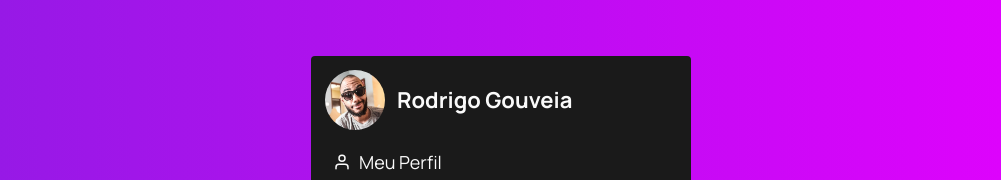
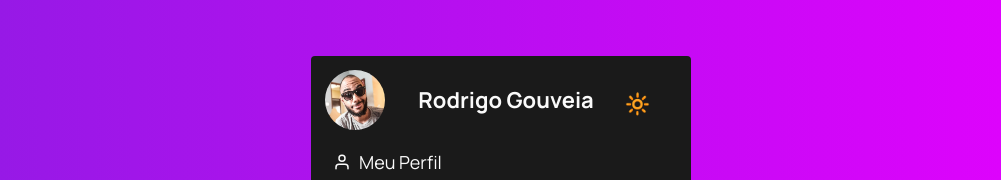
Before and after one commit to rodrigoge/ui-card-profile, a React (Vite) app: page / in a window 1280 px wide. Shown: the part 139-319 px from the top of the page, without its empty margins (139-1140 px from the left). Built offline with nearby package versions, Linux system fonts and the light colour scheme.

Commit message:
fix toggle switch

```diff
--- a/src/App.tsx
+++ b/src/App.tsx
@@ -1,6 +1,7 @@
 import Card from "./components/Card"
 import Header from "./components/Header"
 import Items from "./components/Items"
+import SwitchToggleTheme from "./components/SwitchToggleTheme"
 
 import './styles.scss'
 
@@ -8,7 +9,9 @@ function App() {
   return (
     <div className="App">
       <Card>
-        <Header />
+        <Header>
+          <SwitchToggleTheme />
+        </Header>
         <Items />
       </Card>
     </div>
--- a/src/components/Header/index.tsx
+++ b/src/components/Header/index.tsx
@@ -1,11 +1,16 @@
 import './styles.scss'
 import Avatar from '../../assets/img/profile.png'
 
-export default function Header() {
+type CardProps = {
+    children: React.ReactNode
+}
+
+export default function Header(props: CardProps) {
     return (
         <header>
             <img src={Avatar} alt="Profile avatar" />
             <span>Rodrigo Gouveia</span>
+            {props.children}
         </header>
     );
 }
--- a/src/components/Header/styles.scss
+++ b/src/components/Header/styles.scss
@@ -4,6 +4,7 @@ header {
     display: flex;
     flex-direction: row;
     align-items: center;
+    justify-content: space-between;
 
     gap: 12px;
 
--- /dev/null
+++ b/src/components/SwitchToggleTheme/index.tsx
@@ -0,0 +1,61 @@
+import React, { useEffect, useState } from 'react'
+import './styles.scss'
+
+export default function SwitchToggleTheme() {
+    const [themeLocalStorage] = useState(localStorage.getItem('themeStorage'));
+    const [switchComponent, setSwitchComponent] = React.useState<boolean>(true);
+
+    const toggleChecked = () => {
+        if (!switchComponent) {
+            changeTheme('dark');
+            localStorage.setItem('themeStorage', 'dark');
+        } else {
+            changeTheme('light');
+            localStorage.setItem('themeStorage', 'light');
+        }
+
+        setSwitchComponent(value => !value)
+    }
+
+    async function changeTheme(theme: String) {
+        if (theme === 'dark') {
+            document.body.classList.remove('light');
+            document.body.classList.add('dark');
+        } else {
+            document.body.classList.remove('dark');
+            document.body.classList.add('light');
+        }
+    }
+
+    async function verifyBrowserTheme() {
+        if (themeLocalStorage === 'dark') {
+            setSwitchComponent(true);
+            changeTheme('dark');
+            localStorage.setItem('themeStorage', 'dark');
+        } else {
+            setSwitchComponent(false);
+            changeTheme('light');
+            localStorage.setItem('themeStorage', 'light');
+        }
+    }
+
+    useEffect(() => {
+        verifyBrowserTheme();
+    }, [themeLocalStorage]);
+
+    return (
+        <div className="container">
+            <div className="toggle">
+                <label className='container'>
+                    <input
+                        type="checkbox"
+                        checked={switchComponent}
+                        onChange={toggleChecked}
+                    />
+                    <i></i>
+                    <span></span>
+                </label>
+            </div>
+        </div>
+    )
+}
--- /dev/null
+++ b/src/components/SwitchToggleTheme/styles.scss
@@ -0,0 +1,67 @@
+.container {
+    display: flex;
+    align-items: center;
+    justify-content: center;
+
+    .toggle {
+        display: flex;
+        align-items: center;
+
+        label {
+            cursor: pointer;
+
+            >input {
+                display: none;
+            }
+
+            span {
+                color: #6a759b;
+            }
+
+            i {
+                display: inline-block;
+
+                width: 50px;
+                height: 20px;
+                position: relative;
+
+                border-radius: 20px;
+                vertical-align: middle;
+                transition: 0.25s 0.00s;
+
+                background: none;
+                font-style: normal !important;
+            }
+
+
+
+            >input+i:after {
+                content: "🔆";
+
+                position: absolute;
+                display: block;
+
+                top: 2px;
+                left: -2px;
+
+                font-size: 20px;
+
+                transition: 0.15s;
+            }
+
+            >input:checked+i:after {
+                content: "🌙";
+
+                position: absolute;
+                display: block;
+
+                top: 2px;
+                left: -2px;
+
+                font-size: 20px;
+
+                transition: 0.15s;
+            }
+        }
+    }
+}
```
